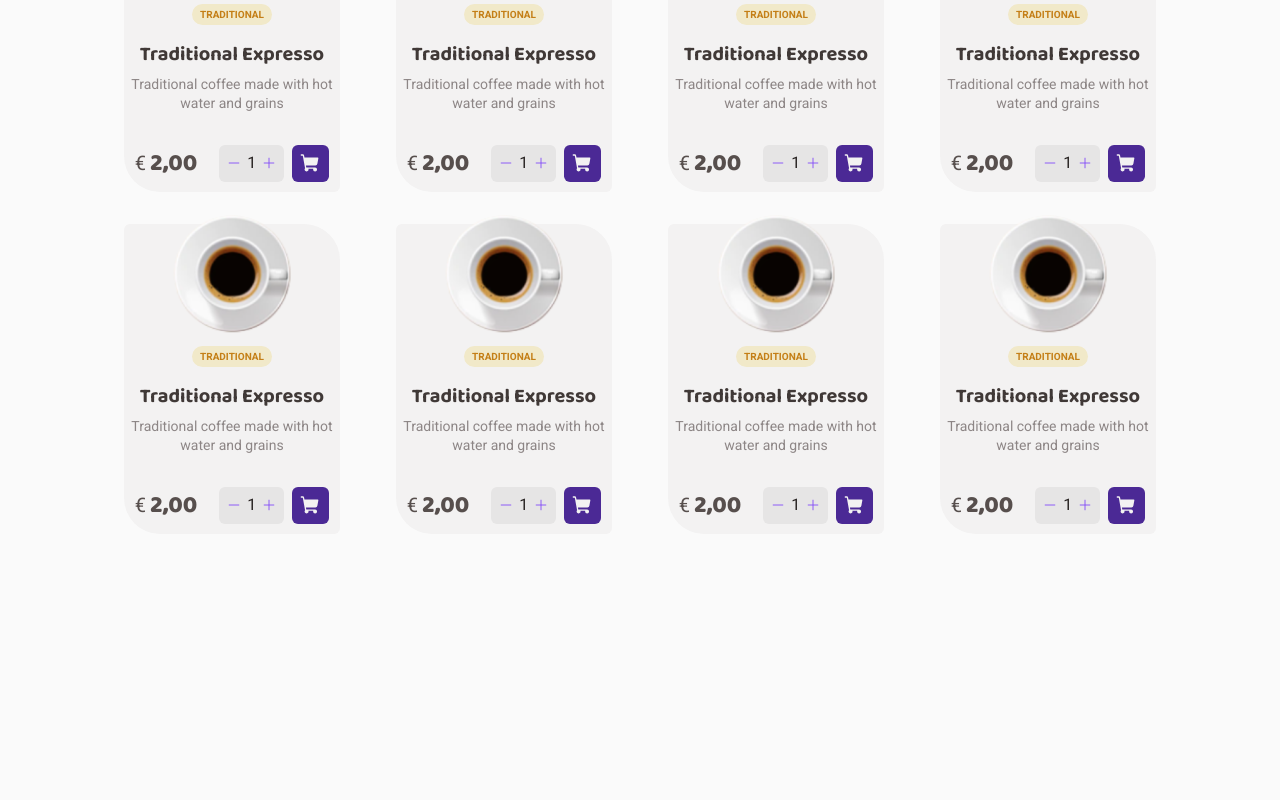
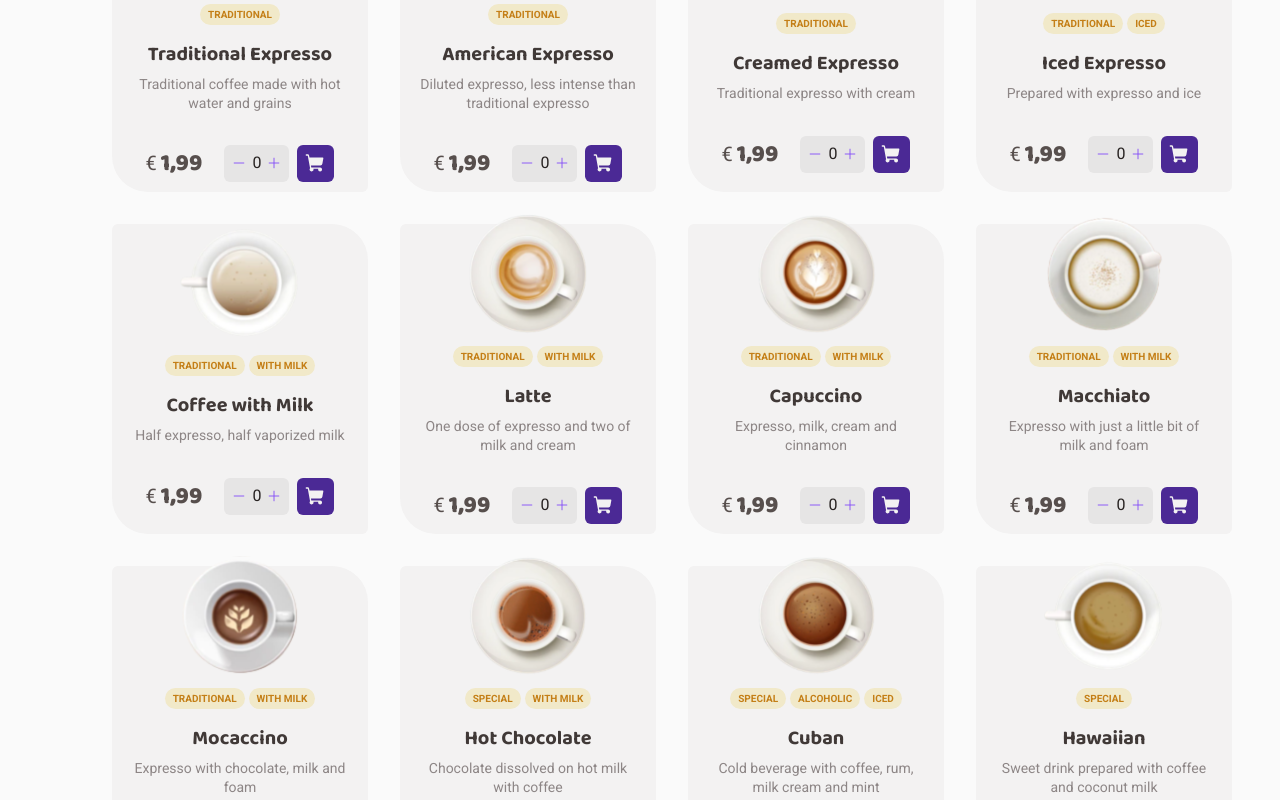
Before and after one commit to dmeneres/ignite-react-js-22.1-02-challenge, a React (Vite) app: page / in a window 1280 px wide. Shown: the part 840-1640 px from the top of the page. Built offline with nearby package versions, Linux system fonts and the light colour scheme.

Commit message:
home page almost finished

```diff
--- a/src/pages/Home/OurCoffees/CoffeeCard/index.tsx
+++ b/src/pages/Home/OurCoffees/CoffeeCard/index.tsx
@@ -1,4 +1,5 @@
 import { Minus, Plus, ShoppingCart } from 'phosphor-react'
+import { useState } from 'react'
 import {
   Actions,
   AddCounter,
@@ -14,30 +15,43 @@ import {
   Tags,
 } from './styles'
 
-export function CoffeeCard() {
+interface CoffeeCardProps {
+  name: string
+  label: string
+  imageUrl: string
+  tags: Array<string>
+}
+
+export function CoffeeCard({ name, label, imageUrl, tags }: CoffeeCardProps) {
+  const [counter, setCounter] = useState<number>(0)
+
   return (
     <Container>
-      <img src="../src/assets/coffee-expresso.svg" alt="lala" />
+      <img src={`../src/assets/${imageUrl}`} alt="" />
       <Tags>
-        <Tag>TRADITIONAL</Tag>
+        {tags.map((tag: string) => (
+          <Tag key={new Date().getTime()}>{tag}</Tag>
+        ))}
       </Tags>
-      <Name>Traditional Expresso</Name>
-      <Description>
-        Traditional coffee made with hot water and grains
-      </Description>
+      <Name>{name}</Name>
+      <Description>{label}</Description>
 
       <Buy>
         <Price>
           <span>€</span>
-          2,00
+          1,99
         </Price>
         <Actions>
           <Counter>
-            <SubtractCounter>
+            <SubtractCounter
+              onClick={() => setCounter((prevState) => prevState - 1)}
+            >
               <Minus size={14} />
             </SubtractCounter>
-            <p>1</p>
-            <AddCounter>
+            <p>{counter >= 0 ? counter : 0}</p>
+            <AddCounter
+              onClick={() => setCounter((prevState) => prevState + 1)}
+            >
               <Plus size={14} />
             </AddCounter>
           </Counter>
--- a/src/pages/Home/OurCoffees/CoffeeCard/styles.ts
+++ b/src/pages/Home/OurCoffees/CoffeeCard/styles.ts
@@ -1,8 +1,8 @@
 import styled from 'styled-components'
 
 export const Container = styled.div`
-  max-width: 256px;
-  max-height: 310px;
+  width: 256px;
+  height: 310px;
   border-radius: 6px 36px;
   padding-bottom: 20px;
 
@@ -184,4 +184,9 @@ export const IconButton = styled.button`
   border: transparent;
 
   cursor: pointer;
+
+  :hover {
+    background: ${(props) => props.theme.purple};
+    transition: 0.2s;
+  }
 `
--- a/src/pages/Home/OurCoffees/index.tsx
+++ b/src/pages/Home/OurCoffees/index.tsx
@@ -1,17 +1,105 @@
 import { CoffeeCard } from './CoffeeCard'
 import { Container } from './styles'
+
+const coffeeList = [
+  {
+    name: 'Traditional Expresso',
+    label: 'Traditional coffee made with hot water and grains',
+    imageUrl: 'coffee-expresso.svg',
+    tags: ['TRADITIONAL'],
+  },
+  {
+    name: 'American Expresso',
+    label: 'Diluted expresso, less intense than traditional expresso',
+    imageUrl: 'coffee-american.svg',
+    tags: ['TRADITIONAL'],
+  },
+  {
+    name: 'Creamed Expresso',
+    label: 'Traditional expresso with cream',
+    imageUrl: 'coffee-creamed-expresso.svg',
+    tags: ['TRADITIONAL'],
+  },
+  {
+    name: 'Iced Expresso',
+    label: 'Prepared with expresso and ice',
+    imageUrl: 'coffee-iced-expresso.svg',
+    tags: ['TRADITIONAL', 'ICED'],
+  },
+  {
+    name: 'Coffee with Milk',
+    label: 'Half expresso, half vaporized milk',
+    imageUrl: 'coffee-milk-with-coffee.svg',
+    tags: ['TRADITIONAL', 'WITH MILK'],
+  },
+  {
+    name: 'Latte',
+    label: 'One dose of expresso and two of milk and cream',
+    imageUrl: 'coffee-latte.svg',
+    tags: ['TRADITIONAL', 'WITH MILK'],
+  },
+  {
+    name: 'Capuccino',
+    label: 'Expresso, milk, cream and cinnamon',
+    imageUrl: 'coffee-capuccino.svg',
+    tags: ['TRADITIONAL', 'WITH MILK'],
+  },
+  {
+    name: 'Macchiato',
+    label: 'Expresso with just a little bit of milk and foam',
+    imageUrl: 'coffee-macchiato.svg',
+    tags: ['TRADITIONAL', 'WITH MILK'],
+  },
+  {
+    name: 'Mocaccino',
+    label: 'Expresso with chocolate, milk and foam',
+    imageUrl: 'coffee-mocaccino.svg',
+    tags: ['TRADITIONAL', 'WITH MILK'],
+  },
+  {
+    name: 'Hot Chocolate',
+    label: 'Chocolate dissolved on hot milk with coffee',
+    imageUrl: 'coffee-hot-chocolate.svg',
+    tags: ['SPECIAL', 'WITH MILK'],
+  },
+  {
+    name: 'Cuban',
+    label: 'Cold beverage with coffee, rum, milk cream and mint',
+    imageUrl: 'coffee-cuban.svg',
+    tags: ['SPECIAL', 'ALCOHOLIC', 'ICED'],
+  },
+  {
+    name: 'Hawaiian',
+    label: 'Sweet drink prepared with coffee and coconut milk',
+    imageUrl: 'coffee-hawaiian.svg',
+    tags: ['SPECIAL'],
+  },
+  {
+    name: 'Arab',
+    label: 'Prepared with arab coffee grains and spices',
+    imageUrl: 'coffee-arab.svg',
+    tags: ['SPECIAL'],
+  },
+  {
+    name: 'Irish',
+    label: 'Coffee, irish whiskey, sugar and chantilly',
+    imageUrl: 'coffee-irish.svg',
+    tags: ['SPECIAL', 'ALCOHOLIC'],
+  },
+]
 
 export function OurCoffees() {
   return (
     <Container>
-      <CoffeeCard />
-      <CoffeeCard />
-      <CoffeeCard />
-      <CoffeeCard />
-      <CoffeeCard />
-      <CoffeeCard />
-      <CoffeeCard />
-      <CoffeeCard />
+      {coffeeList.map((coffee) => (
+        <CoffeeCard
+          key={coffee.imageUrl}
+          name={coffee.name}
+          label={coffee.label}
+          imageUrl={coffee.imageUrl}
+          tags={coffee.tags}
+        />
+      ))}
     </Container>
   )
 }
--- a/src/pages/Home/OurCoffees/styles.ts
+++ b/src/pages/Home/OurCoffees/styles.ts
@@ -1,10 +1,11 @@
 import styled from 'styled-components'
 
 export const Container = styled.div`
+  width: 1120px;
   display: flex;
   flex-direction: row;
   flex-wrap: wrap;
-  justify-content: space-around;
+  /* justify-content: space-around; */
   gap: 32px;
   padding-top: 32px;
 `
```
Also changed, not shown: src/assets/coffee-iced-expresso.svg (renamed from src/assets/coffee-iced-coffee.svg), src/assets/coffee-mocaccino.svg (renamed from src/assets/coffee-mochaccino.svg).
